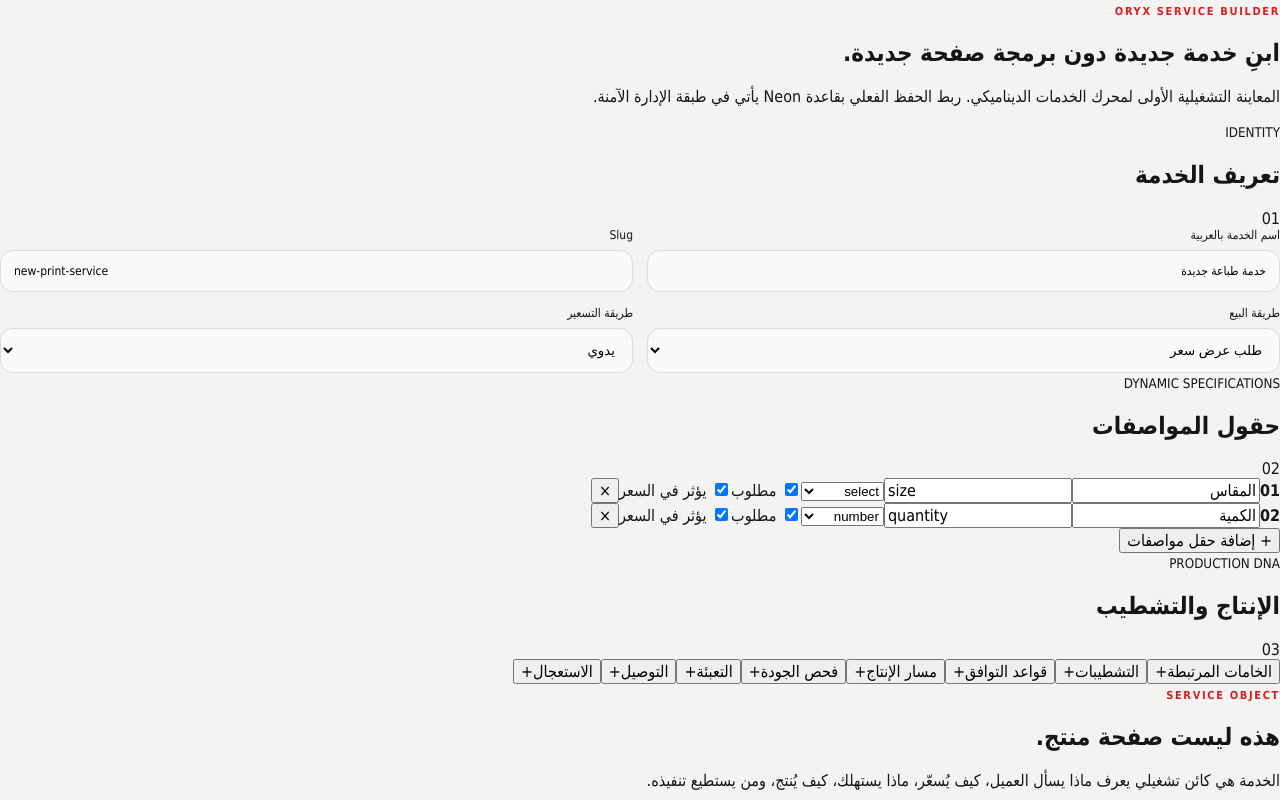
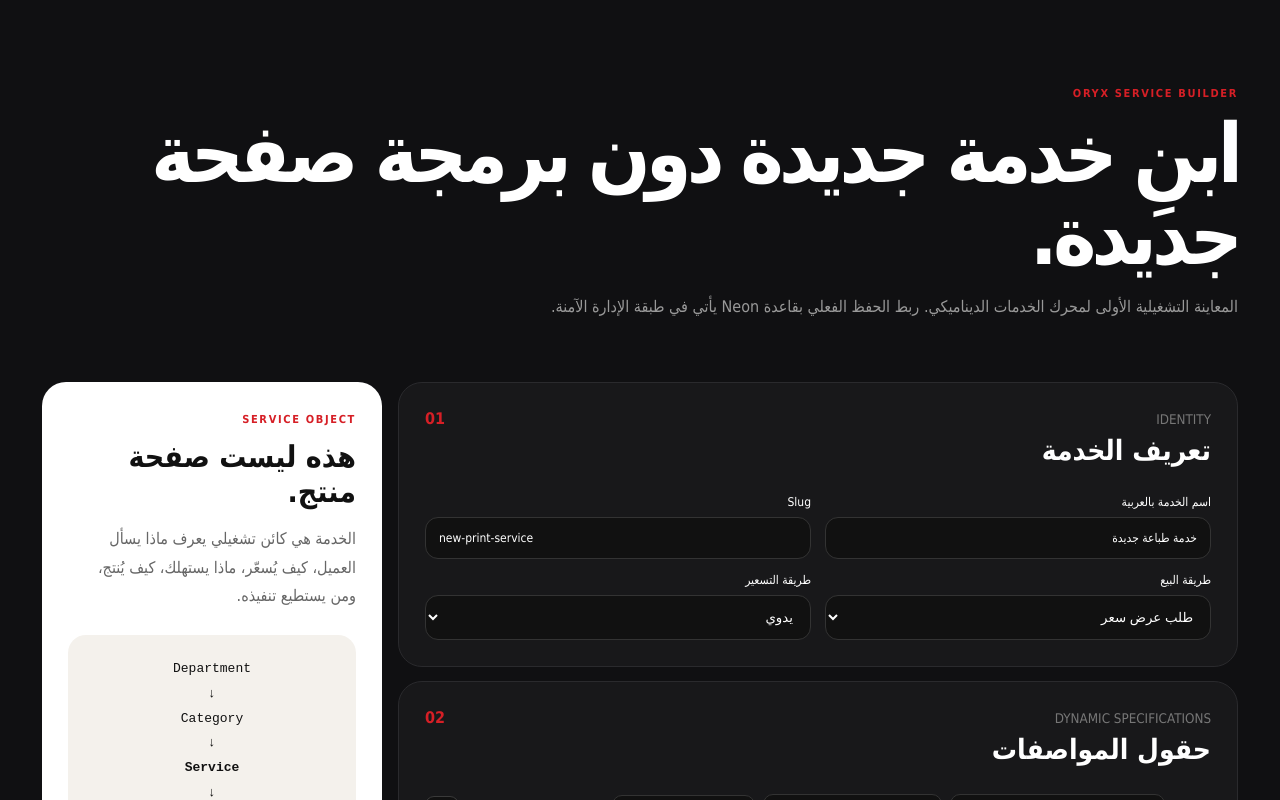
Before and after one commit to skandermahyoub/oryx-print-network, a Next.js app: page /admin/catalog in a window 1280 px wide. Shown: the top 800 px of the page. Built offline with nearby package versions, Linux system fonts and the light colour scheme.

Commit message:
feat: style smart order and service builder

```diff
--- a/src/app/globals.css
+++ b/src/app/globals.css
@@ -92,3 +92,43 @@ footer{min-height:130px;background:var(--black);color:#fff;padding:36px 5vw;disp
 .admin-modules button{margin-top:auto;border:1px solid #333;background:#0f0f10;color:#fff;border-radius:12px;padding:11px;cursor:pointer}
 @media(max-width:900px){.article-grid{grid-template-columns:1fr}.admin-kpis{grid-template-columns:1fr 1fr}.admin-modules{grid-template-columns:1fr 1fr}}
 @media(max-width:640px){.article-shell{padding:34px 22px}.admin-preview{padding:20px}.admin-top{align-items:flex-start;flex-direction:column}.admin-kpis,.admin-modules{grid-template-columns:1fr}}
+
+
+/* Smart Order */
+.order-page{min-height:100vh;background:#f6f4f0;padding-bottom:100px}
+.order-page-head{padding:90px 7vw 52px;background:#fff;border-bottom:1px solid var(--line)}
+.order-page-head h1{font-size:clamp(46px,7vw,88px);letter-spacing:-.06em;line-height:1;margin:16px 0}
+.order-page-head p{max-width:820px;color:var(--muted);line-height:1.9}
+.order-wizard{width:min(1180px,calc(100% - 32px));margin:32px auto 0}
+.wizard-progress{display:grid;grid-template-columns:repeat(5,1fr);gap:8px;margin-bottom:12px}
+.wizard-progress button{border:1px solid var(--line);background:#fff;border-radius:16px;padding:12px;display:flex;align-items:center;gap:8px;cursor:pointer}
+.wizard-progress button span{width:27px;height:27px;border-radius:50%;display:grid;place-items:center;background:#eee;font-size:11px}
+.wizard-progress button b{font-size:12px}.wizard-progress button.active{border-color:var(--red)}.wizard-progress button.active span,.wizard-progress button.done span{background:var(--red);color:#fff}
+.wizard-body{background:#fff;border:1px solid var(--line);border-radius:28px;padding:34px;min-height:520px}
+.wizard-body h2{font-size:40px;margin:10px 0 14px}.wizard-lead{color:var(--muted);line-height:1.8;margin-bottom:28px}
+.wizard-service-list{display:grid;grid-template-columns:repeat(3,1fr);gap:10px}
+.wizard-service-list button,.choice-grid button{border:1px solid var(--line);background:#fbfaf8;border-radius:18px;padding:18px;text-align:right;display:flex;flex-direction:column;gap:8px;cursor:pointer}
+.wizard-service-list button.selected,.choice-grid button.selected{border-color:var(--red);box-shadow:inset 0 0 0 1px var(--red)}
+.wizard-service-list small{color:var(--muted)}.wizard-service-list strong{font-size:18px}.wizard-service-list span{font-size:10px;color:var(--red)}
+.wizard-finishing{margin-top:28px;padding-top:22px;border-top:1px solid var(--line)}.wizard-finishing h3{font-size:16px}
+.choice-grid{display:grid;grid-template-columns:repeat(3,1fr);gap:12px}.choice-grid.two{grid-template-columns:repeat(2,1fr)}
+.choice-grid strong{font-size:20px}.choice-grid span{color:var(--muted);font-size:12px;line-height:1.7}
+.order-summary{display:grid;grid-template-columns:repeat(4,1fr);gap:10px}.order-summary div{border:1px solid var(--line);border-radius:18px;padding:18px}.order-summary small{display:block;color:var(--muted);margin-bottom:10px}
+.spec-summary{display:flex;flex-wrap:wrap;gap:8px;margin-top:20px}.spec-summary span{display:flex;gap:8px;border:1px solid var(--line);border-radius:999px;padding:8px 11px;font-size:11px}.spec-summary b{color:var(--red)}
+.order-next-note{margin-top:28px;padding:18px;border-radius:16px;background:#f4f1ec;color:var(--muted);line-height:1.8}
+.wizard-footer{display:flex;justify-content:space-between;margin-top:14px}.wizard-footer button:disabled{opacity:.35;cursor:not-allowed}
+
+/* Service Builder */
+.admin-catalog-page{min-height:100vh;background:#101012;color:#fff;padding:42px}
+.admin-catalog-head{max-width:1100px;padding:40px 0 44px}.admin-catalog-head h1{font-size:clamp(46px,7vw,82px);letter-spacing:-.06em;line-height:1;margin:12px 0}.admin-catalog-head p{color:#999;line-height:1.8;max-width:800px}
+.builder-preview{display:grid;grid-template-columns:1fr 340px;gap:16px;align-items:start}
+.builder-main{display:grid;gap:14px}.builder-card{background:#18181a;border:1px solid #2a2a2d;border-radius:24px;padding:26px}
+.builder-card-head{display:flex;justify-content:space-between;align-items:start;margin-bottom:22px}.builder-card-head small{color:#777}.builder-card-head h2{font-size:28px;margin:6px 0}.builder-card-head>span{color:var(--red);font-weight:900}
+.builder-card .field-card input,.builder-card .field-card select{background:#111;color:#fff;border-color:#333}
+.builder-fields{display:grid;gap:8px}.builder-field-row{display:grid;grid-template-columns:38px 1.2fr 1fr .8fr auto auto 34px;gap:8px;align-items:center}
+.builder-field-row>input,.builder-field-row>select{min-width:0;border:1px solid #333;background:#111;color:#fff;border-radius:10px;padding:10px}.builder-field-row label{font-size:10px;white-space:nowrap}.builder-field-row button{border:1px solid #3a3a3a;background:#111;color:#aaa;border-radius:9px;height:36px}
+.builder-add{margin-top:14px;border:1px dashed #444;background:transparent;color:#fff;border-radius:12px;padding:12px;width:100%}
+.builder-tags{display:grid;grid-template-columns:repeat(4,1fr);gap:8px}.builder-tags button{border:1px solid #333;background:#111;color:#fff;border-radius:14px;padding:14px;display:flex;justify-content:space-between;gap:10px}.builder-tags span{color:var(--red)}
+.builder-side{position:sticky;top:18px;background:#fff;color:#111;border-radius:24px;padding:26px}.builder-side h2{font-size:30px;margin:12px 0}.builder-side p{color:#666;line-height:1.8}.builder-object{direction:ltr;text-align:center;font-family:monospace;background:#f4f1ec;border-radius:18px;padding:22px;line-height:1.9;margin:24px 0}.builder-side .primary-button{width:100%}
+@media(max-width:1000px){.builder-preview{grid-template-columns:1fr}.builder-side{position:static}.builder-field-row{grid-template-columns:32px 1fr 1fr}.builder-field-row label,.builder-field-row select,.builder-field-row button{grid-column:auto}.wizard-service-list{grid-template-columns:1fr 1fr}.order-summary{grid-template-columns:1fr 1fr}}
+@media(max-width:640px){.order-page-head{padding:60px 20px 36px}.wizard-progress{grid-template-columns:repeat(5,1fr)}.wizard-progress button{justify-content:center;padding:9px}.wizard-progress b{display:none}.wizard-body{padding:22px}.wizard-service-list,.choice-grid,.choice-grid.two,.order-summary{grid-template-columns:1fr}.admin-catalog-page{padding:20px}.builder-field-row{grid-template-columns:1fr}.builder-field-row>*{grid-column:1}.builder-tags{grid-template-columns:1fr 1fr}}
```
